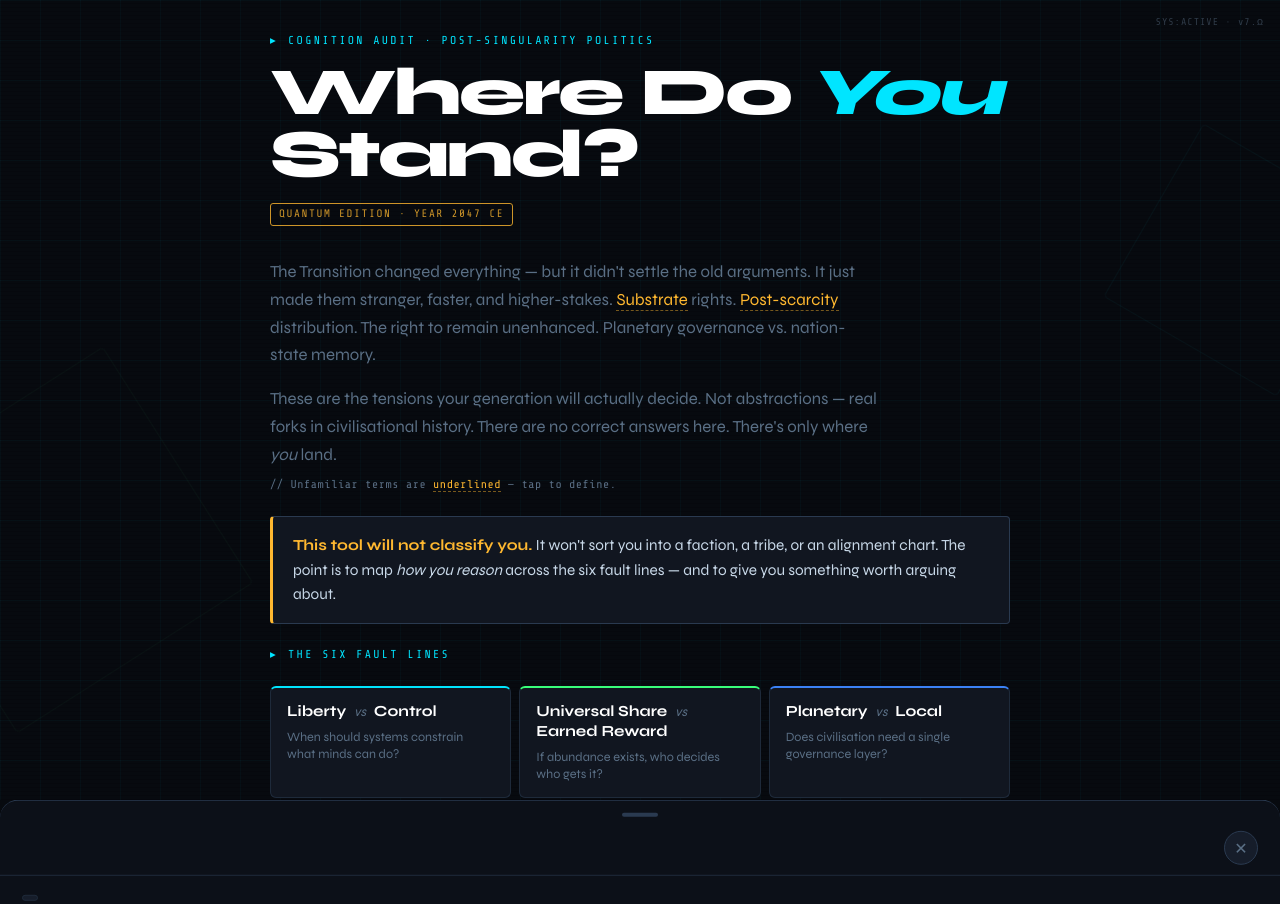
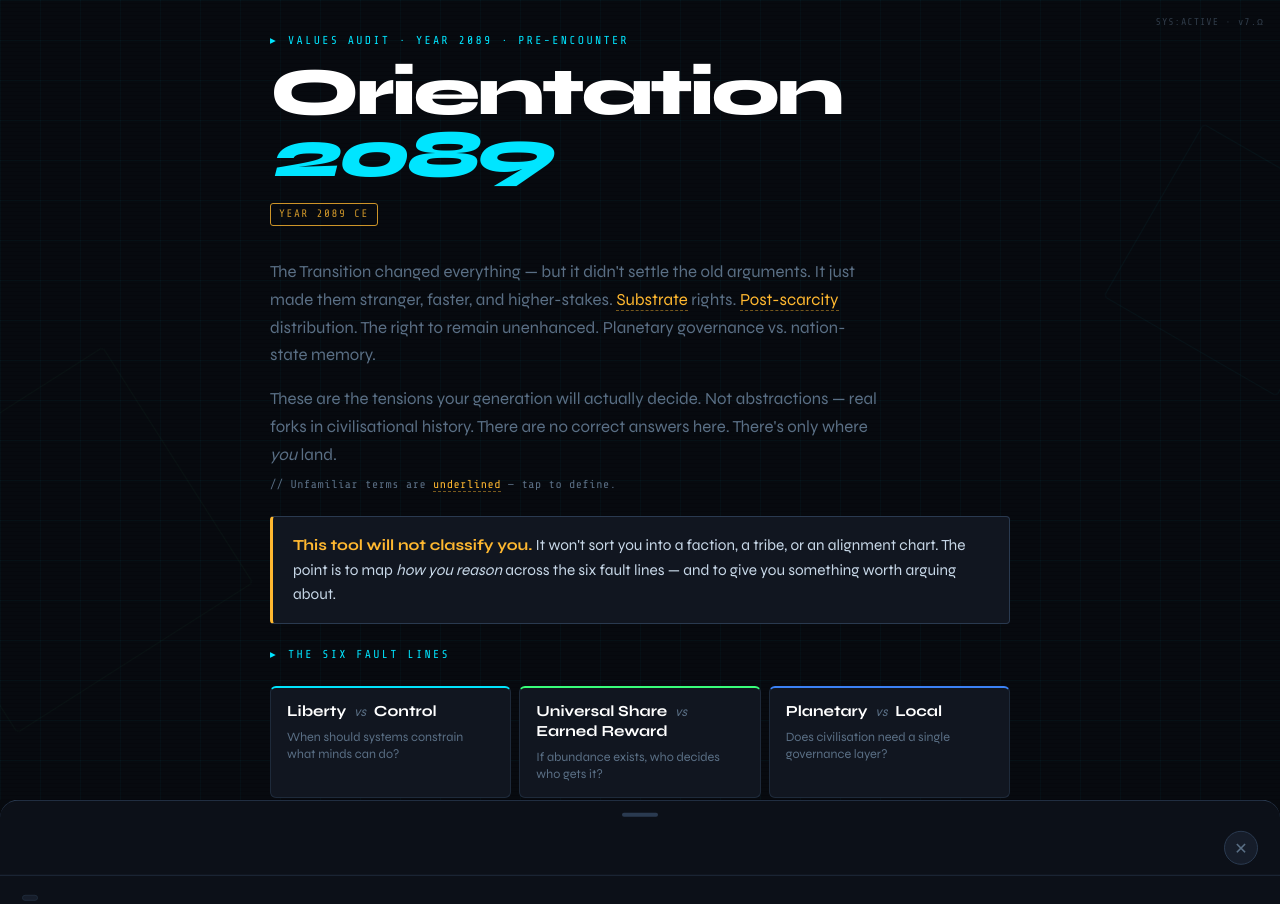
Before and after one commit to justinsteinmetz/WhereDoYouStand, a plain HTML site: page index.html in a window 1280 px wide. Shown: the top 904 px of the page. Drawn offline with nearby package versions, Linux system fonts and the light colour scheme; a web font is replaced by a local one.

Commit message:
Update title and content for 2089 orientation

```diff
--- a/index.html
+++ b/index.html
@@ -5,7 +5,7 @@
 <meta name="viewport" content="width=device-width, initial-scale=1.0, viewport-fit=cover">
 <meta name="apple-mobile-web-app-capable" content="yes">
 <meta name="mobile-web-app-capable" content="yes">
-<title>Where Do You Stand? — Post-Singularity Edition</title>
+<title>Orientation 2089</title>
 <link rel="preconnect" href="https://fonts.googleapis.com">
 <link href="https://fonts.googleapis.com/css2?family=Share+Tech+Mono&family=Syne:wght@400;600;700;800&family=Syne+Mono&display=swap" rel="stylesheet">
 <style>
@@ -613,9 +613,9 @@
 
   <!-- ============ LANDING ============ -->
   <section id="s-landing" class="screen active">
-    <p class="eyebrow">Cognition audit · post-singularity politics</p>
-    <h1>Where Do <span class="em glitch" data-text="You">You</span> Stand?</h1>
-    <div class="version-tag">QUANTUM EDITION · YEAR 2047 CE</div>
+    <p class="eyebrow">Values audit · year 2089 · pre-encounter</p>
+    <h1>Orientation <span class="em glitch" data-text="2089">2089</span></h1>
+    <div class="version-tag">YEAR 2089 CE</div>
 
     <p class="lede" id="lede-1">The Transition changed everything — but it didn't settle the old arguments. It just made them stranger, faster, and higher-stakes. Substrate rights. Post-scarcity distribution. The right to remain unenhanced. Planetary governance vs. nation-state memory.</p>
     <p class="lede">These are the tensions your generation will actually decide. Not abstractions — real forks in civilisational history. There are no correct answers here. There's only where <em>you</em> land.</p>
```
